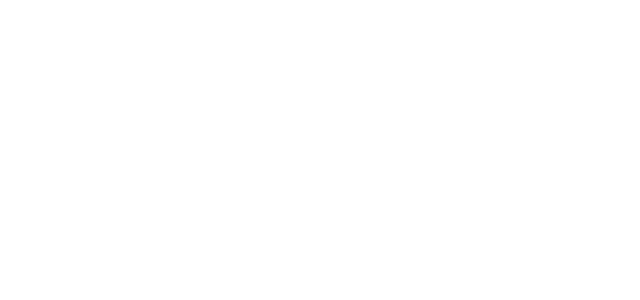
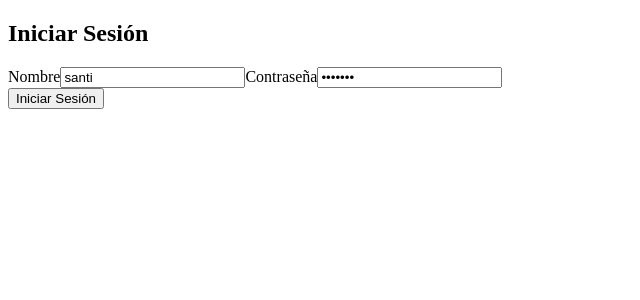
Before and after one commit to Taschetta/ar4ecom-frontend, a Nuxt app: page /sesion/iniciar in a window 1280 px wide. Before the commit this address had no page. Shown: the top 300 px of the page, without its empty margins (0-640 px from the left). Built offline with nearby package versions, Linux system fonts and the light colour scheme.

Commit message:
added / and /session/login pages

```diff
--- a/pages/index.vue
+++ b/pages/index.vue
@@ -1,7 +1,18 @@
 <template>
-  <Tutorial />
+  <main>
+    <h2>Bienvenido a ar4ecom!</h2>
+  </main>
 </template>
 
 <script>
-export default {}
+import { useSesion } from '~/composition/index.js'
+export default {
+  setup () {
+    const $sesion = useSesion()
+
+    onMounted(async () => {
+      await $sesion.onlyAuthed()
+    })
+  },
+}
 </script>
--- /dev/null
+++ b/pages/sesion/iniciar.vue
@@ -0,0 +1,47 @@
+<template>
+  <main>
+    <h2>Iniciar Sesión</h2>
+    <form id="FormLogin" @submit.prevent="login">
+      <label for="InputNombre">Nombre</label>
+      <input id="InputNombre" v-model="nombre" type="text">
+      <label for="InputContraseña">Contraseña</label>
+      <input id="InputContraseña" v-model="contraseña" type="password">
+    </form>
+    <nav>
+      <button form="FormLogin">
+        Iniciar Sesión
+      </button>
+    </nav>
+  </main>
+</template>
+
+<script>
+import { useSesion, useHandler } from '~/composition/index.js'
+
+export default {
+  setup () {
+    const { handle } = useHandler()
+
+    const $sesion = useSesion()
+    const $router = useRouter()
+
+    const nombre = ref('santi')
+    const contraseña = ref('ar4ecom')
+
+    const login = handle(async () => {
+      await $sesion.login({ nombre: nombre.value, contraseña: contraseña.value })
+      await $router.push('/')
+    })
+
+    return {
+      nombre,
+      contraseña,
+      login,
+    }
+  },
+}
+</script>
+
+<style>
+
+</style>
```
